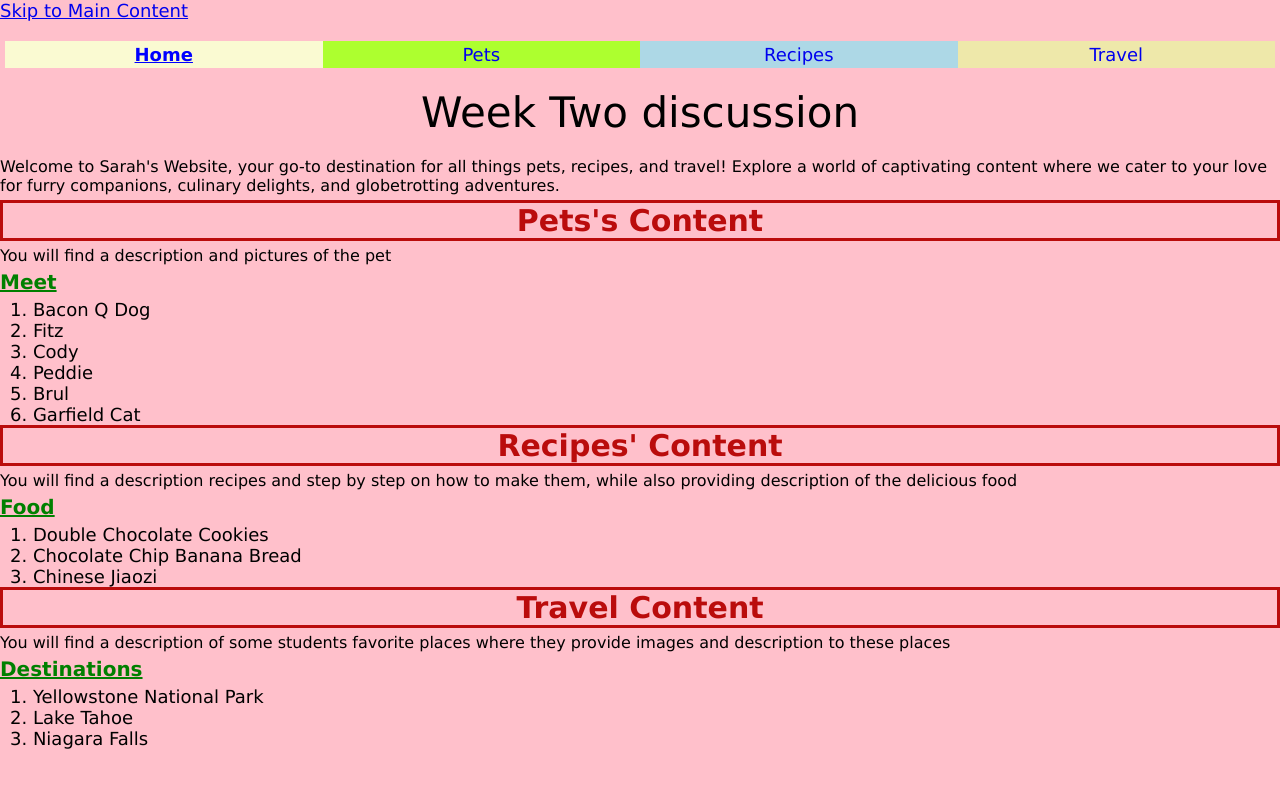
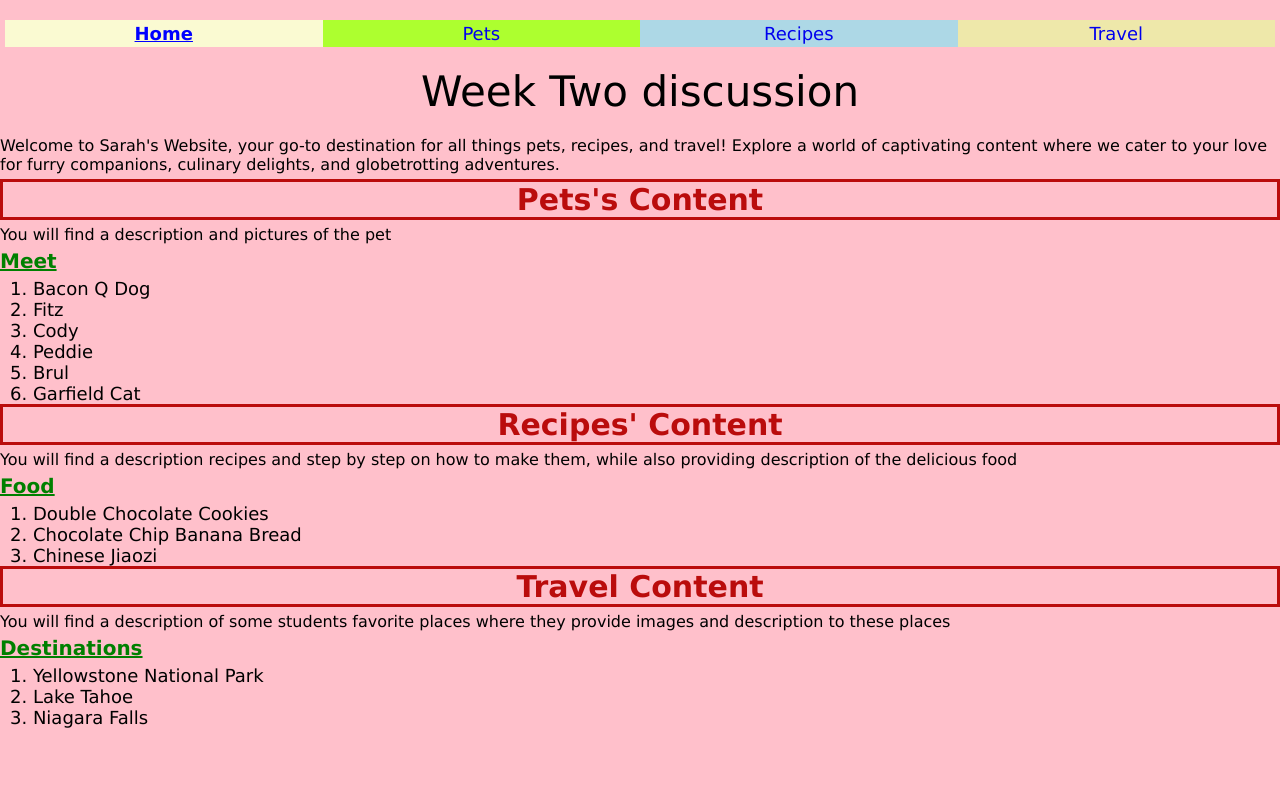
Before and after one commit to sghalmi/ccp_mobile_w24, a plain HTML site: page index.html in a window 1280 px wide. Drawn offline with Linux system fonts and the light colour scheme.

Commit message:
Update index.html

```diff
--- a/index.html
+++ b/index.html
@@ -10,7 +10,7 @@
 </head>
 
 <body>
-    <a href="#main">Skip to Main Content</a>
+    <a class="skip_con" href="#main">Skip to Main Content</a>
     <header>
         <nav>
             <div class="nav_tab">
```
